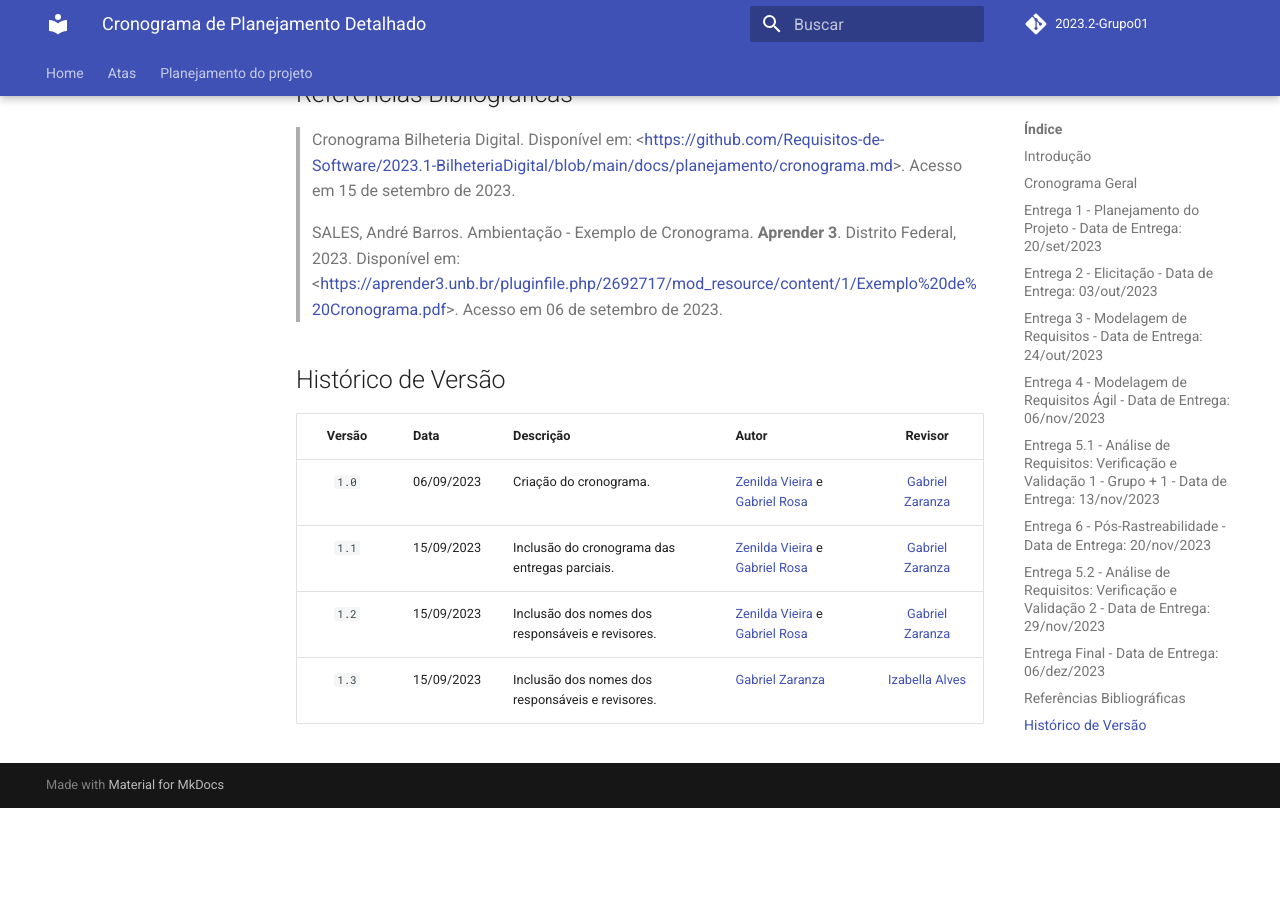
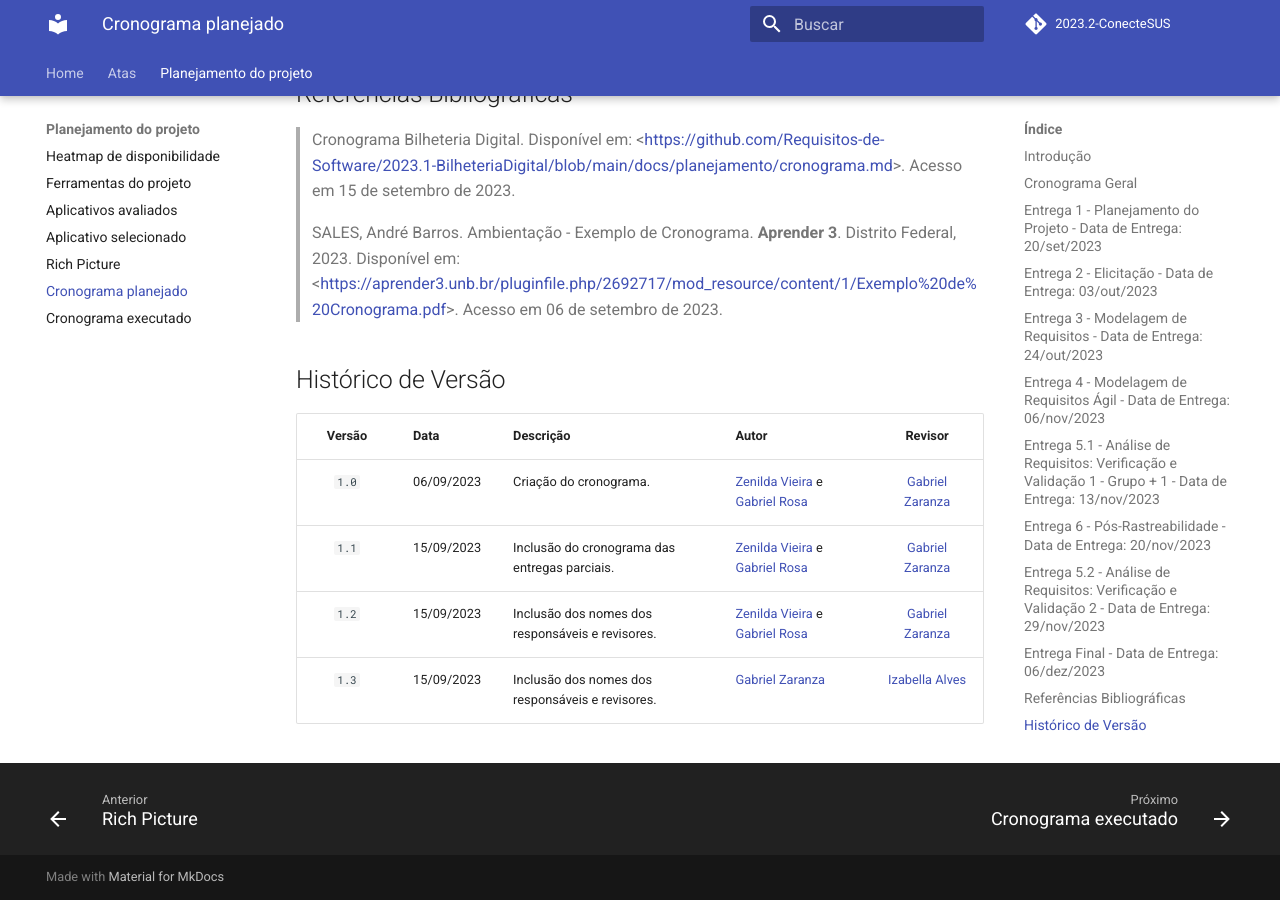
Before and after one commit to Requisitos-de-Software/2023.2-Economia-DF, an MkDocs documentation site: the page built from docs/planejamento do projeto/cronograma_planejado.md, in a window 1280 px wide and 900 px high, scrolled down 8052 px. Built offline with MkDocs 1.6.1 and Material for MkDocs 9.7.7, drawn with Linux system fonts in a browser that asks for light colours; comment, search, counter and statistics services are not loaded; before the commit the page ends 8860 px from its top, so only the background shows below that.

Commit message:
Update mkdocs.yml

```diff
--- a/mkdocs.yml
+++ b/mkdocs.yml
@@ -1,5 +1,5 @@
-repo_url: https://github.com/Requisitos-de-Software/2023.2-Grupo01
-repo_name: 2023.2-Grupo01
+repo_url: https://github.com/Requisitos-de-Software/2023.2-ConecteSUS
+repo_name: 2023.2-ConecteSUS
 
 site_name: ConecteSUS
 nav:
@@ -7,8 +7,15 @@ nav:
   - Atas:
     - Reunião 1: atas/Reunião 1 - 31.08.2023.md
     - Reunião 2: atas/Reunião 2 - 05.09.2023.md
+    - Reunião 3: atas/Reunião 3 - 13.09.2023.md
   - Planejamento do projeto:
     - Heatmap de disponibilidade: planejamento do projeto/heatmap-disponibilidade.md
+    - Ferramentas do projeto: planejamento do projeto/ferramentas.md
+    - Aplicativos avaliados: planejamento do projeto/lista-apps-avaliados.md
+    - Aplicativo selecionado: planejamento do projeto/app-selecionado.md
+    - Rich Picture: planejamento do projeto/rich-picture.md
+    - Cronograma planejado: planejamento do projeto/cronograma_planejado.md
+    - Cronograma executado: planejamento do projeto/cronograma_executado.md
 
 theme:
   name: material
```
